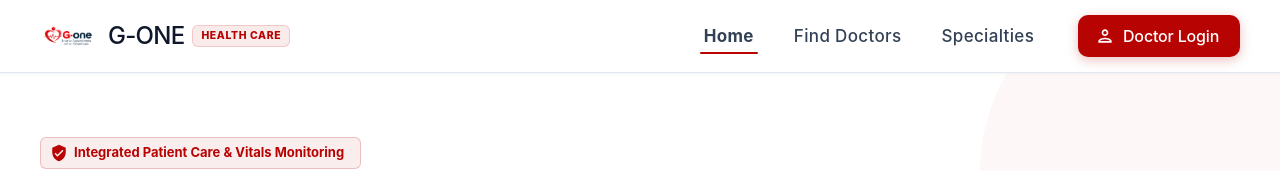
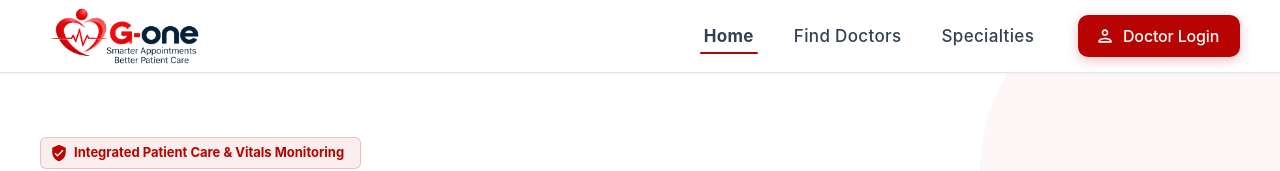
Before and after one commit to brightinterface791-prog/G-One, a React (Vite) app: page / in a window 1280 px wide. Shown: the top 171 px of the page. Built offline with nearby package versions, Linux system fonts and the light colour scheme; a web font is replaced by a local one.

Commit message:
Use unified G-One logo in src/components/common/Navbar.tsx

```diff
--- a/src/components/common/Navbar.tsx
+++ b/src/components/common/Navbar.tsx
@@ -113,51 +113,7 @@ export const Navbar: React.FC<NavbarProps> = ({
               },
             }}
           >
-            <Box
-              sx={{
-                width: 56,
-                height: 56,
-                borderRadius: '16px',
-                display: 'flex',
-                alignItems: 'center',
-                justifyContent: 'center',
-                mr: 1.5,
-                flexShrink: 0,
-                overflow: 'hidden',
-              }}
-            >
-              <img src="/logo.png" alt="Logo" style={{ width: '100%', height: '100%', objectFit: 'contain' }} />
-            </Box>
-            <Box sx={{ display: 'flex', alignItems: 'center', gap: 1 }}>
-              <Typography
-                variant="h5"
-                sx={{
-                  fontWeight: 800,
-                  letterSpacing: '-0.03em',
-                  color: '#0f172a',
-                  lineHeight: 1,
-                  fontSize: { xs: '1.25rem', sm: '1.45rem' },
-                }}
-              >
-                G-ONE
-              </Typography>
-              <Box
-                sx={{
-                  px: 1,
-                  py: 0.2,
-                  borderRadius: '6px',
-                  backgroundColor: 'rgba(183, 3, 2, 0.08)',
-                  border: '1px solid rgba(183, 3, 2, 0.15)',
-                  color: THEME_COLOR,
-                  fontSize: '0.65rem',
-                  fontWeight: 800,
-                  letterSpacing: '0.06em',
-                  textTransform: 'uppercase',
-                }}
-              >
-                HEALTH CARE
-              </Box>
-            </Box>
+            <Box component="img" src="/logo.png" alt="G-One — Smarter Appointments, Better Patient Care" sx={{ width: { xs: 154, sm: 210, md: 225 }, height: { xs: 49, md: 61 }, objectFit: 'contain', objectPosition: 'left center', display: 'block' }} />
           </Box>
 
           {/* Desktop Navigation & Actions in Single Row */}
@@ -330,25 +286,7 @@ export const Navbar: React.FC<NavbarProps> = ({
         }}
       >
         <Box sx={{ display: 'flex', alignItems: 'center', justifyContent: 'space-between', mb: 2 }}>
-          <Box sx={{ display: 'flex', alignItems: 'center', gap: 1.2 }}>
-            <Box
-              sx={{
-                width: 36,
-                height: 36,
-                borderRadius: '10px',
-                backgroundColor: THEME_COLOR,
-                display: 'flex',
-                alignItems: 'center',
-                justifyContent: 'center',
-                color: '#ffffff',
-              }}
-            >
-              <LocalHospital sx={{ fontSize: 22 }} />
-            </Box>
-            <Typography variant="subtitle1" sx={{ fontWeight: 800, color: '#0f172a' }}>
-              G-ONE HEALTH
-            </Typography>
-          </Box>
+          <Box component="img" src="/logo.png" alt="G-One" sx={{ width: 170, maxHeight: 58, objectFit: 'contain', objectPosition: 'left center' }} />
           <IconButton onClick={handleDrawerToggle} aria-label="Close menu" size="small">
             <CloseIcon />
           </IconButton>
```
